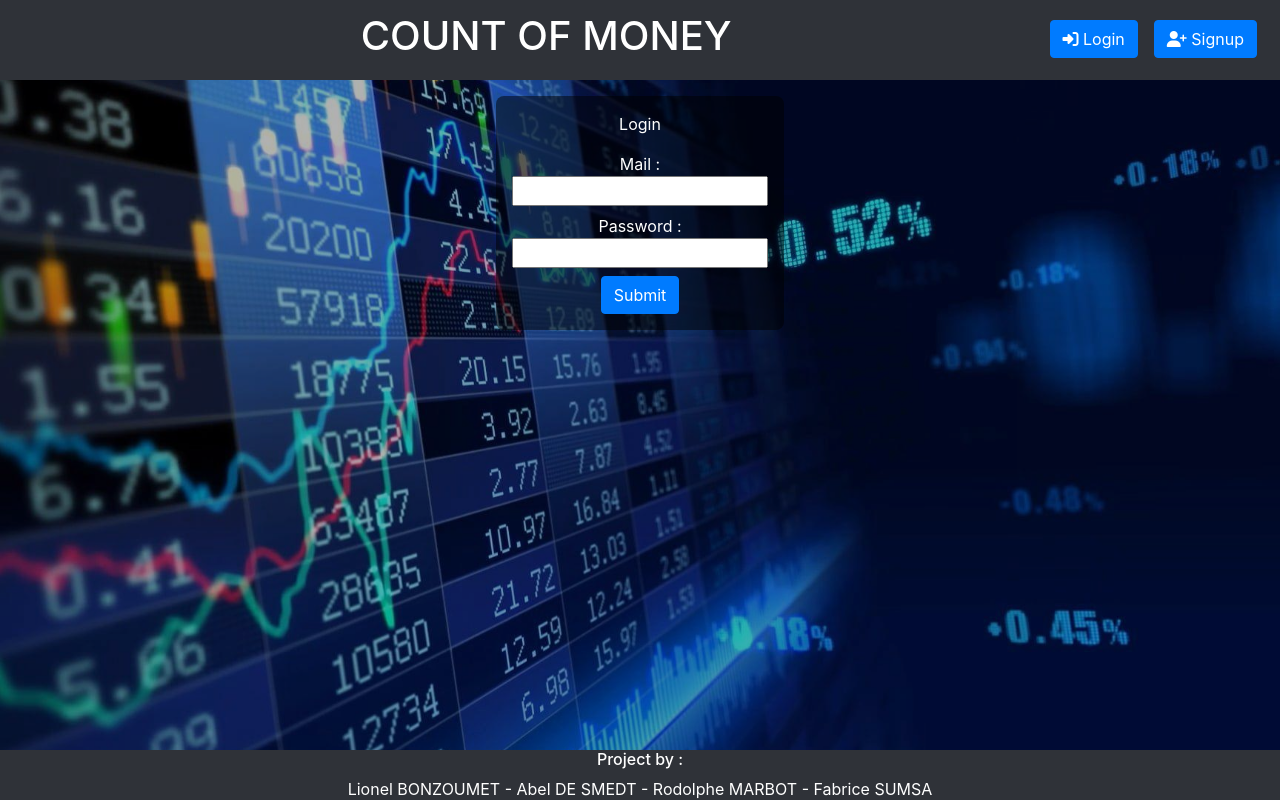
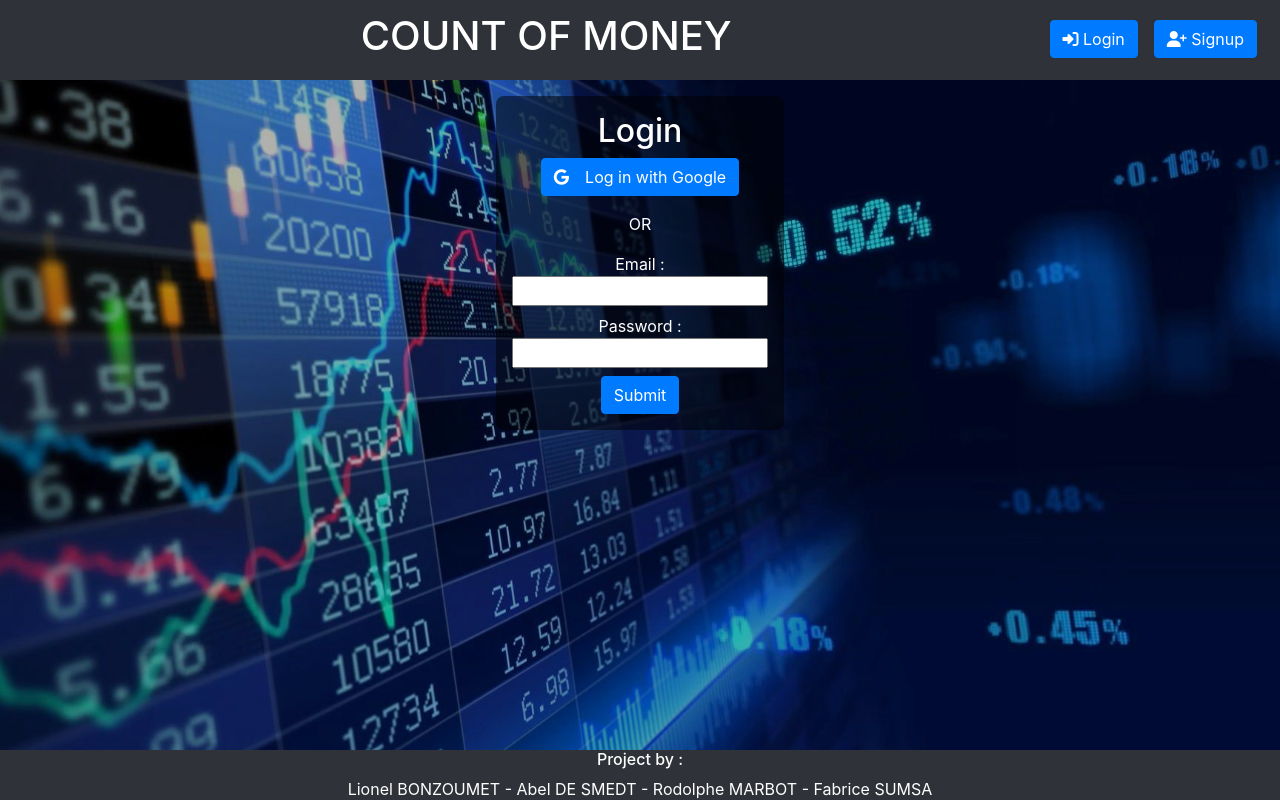
Before and after one commit to Fabrice-Fabio-S/Count-of-money-Front, a React (Create React App) app: page /login in a window 1280 px wide. Built offline with nearby package versions, Linux system fonts and the light colour scheme.

Commit message:
feat(GoogleAuth): add google Auth

```diff
--- a/src/App.js
+++ b/src/App.js
@@ -1,4 +1,4 @@
-import React, { useState } from "react";
+import React, { useEffect, useState } from "react";
 import { Container, Row, Col } from "react-bootstrap";
 import PricesIndexes from "./components/PricesIndexes";
 import News from "./components/News";
@@ -9,7 +9,7 @@ import SignUp from "./components/SignUp";
 import Preferences from "./components/Preferences";
 import Article from "./components/Article";
 import CryptoInfo from "./components/CryptoInfo";
-import { Switch, Route } from "react-router-dom";
+import { Switch, Route, useLocation, useHistory } from "react-router-dom";
 import AuthContext from "./context/AuthContext";
 import axios from "axios";
 import PrivateRoute from "./components/PrivateRoute";
@@ -18,11 +18,16 @@ import PublicRoute from "./components/PublicRoute";
 import "./App.css";
 
 function App() {
+  let googleAuth = useLocation();
+  let history = useHistory();
   // State
   const [isLogged, setIsLogged] = useState(
     localStorage.getItem("isLogged") || false
   );
   const [id, setId] = useState(localStorage.getItem("id") || {});
+  const [googleId, setGoogleId] = useState(
+    localStorage.getItem("googleId") || {}
+  );
   const [Mail, setMail] = useState("");
   const [Password, setPassword] = useState("");
   const [errorMsg, setErrorMsg] = useState("");
@@ -79,11 +84,34 @@ function App() {
       });
   };
 
+  useEffect(() => {
+    // Handle google auth
+    let searchParams = new URLSearchParams(googleAuth.search);
+    if (searchParams.get("token") !== null) {
+      let googleId = {
+        lastname: searchParams.get("lastname"),
+        firstname: searchParams.get("firstname"),
+        email: searchParams.get("email"),
+        token: searchParams.get("token"),
+      };
+      console.log(googleId);
+      setGoogleId(googleId);
+      setIsLogged(true);
+      localStorage.setItem("googleId", JSON.stringify(googleId));
+      localStorage.setItem("isLogged", true);
+      searchParams.delete("lastname", "firstname", "email", "token");
+      history.replace({
+        search: null,
+      });
+    }
+  }, [googleAuth, history]);
+
   return (
     <AuthContext.Provider
       value={{
         isLogged,
         id,
+        googleId,
         Mail,
         Password,
         handleSubmit,
@@ -120,7 +148,7 @@ function App() {
                     <Route path="/articles/:id">
                       <Article />
                     </Route>
-                    <Route path="/">
+                    <Route exact path="/">
                       <PricesIndexes />
                       <News />
                     </Route>
--- a/src/components/Header.jsx
+++ b/src/components/Header.jsx
@@ -23,7 +23,7 @@ function Header(props) {
                         <i className="fas fa-address-card"></i> My account
                       </Button>
                     </Link>
-                    <Link to="/logout">
+                    <Link to="/">
                       <Button onClick={handleLogout}>
                         <i className="fas fa-sign-out-alt"></i> Logout
                       </Button>
--- a/src/components/Login.css
+++ b/src/components/Login.css
@@ -7,3 +7,11 @@
   padding: 1em;
   border-radius: 0.5em;
 }
+
+.login .fab {
+  margin-right: 1em;
+}
+
+.login a.btn {
+  margin-bottom: 1em;
+}
--- a/src/components/Login.jsx
+++ b/src/components/Login.jsx
@@ -3,7 +3,7 @@ import React from "react";
 // import axios from "axios";
 import AuthContext from "../context/AuthContext";
 import { Redirect } from "react-router-dom";
-import { Alert } from "react-bootstrap";
+import { Alert, Button } from "react-bootstrap";
 
 class Login extends React.Component {
   render() {
@@ -23,11 +23,25 @@ class Login extends React.Component {
             <Redirect to="/" />
           ) : (
             <div className="login">
-              <p>Login</p>
+              <h2>Login</h2>
+              <div>
+                <Button
+                  href={
+                    process.env.REACT_APP_BACK_API_URL +
+                    `/api/users/auth/google`
+                  }
+                >
+                  <i className="fab fa-google"></i>
+                  Log in with Google
+                </Button>
+              </div>
+              <div>
+                <p>OR</p>
+              </div>
               <form onSubmit={handleSubmit}>
                 <div>
                   <label>
-                    Mail :<br></br>
+                    Email :<br></br>
                     <input
                       type="text"
                       autoComplete="username"
--- a/src/utils/Utils.js
+++ b/src/utils/Utils.js
@@ -1,3 +1,5 @@
 export const isLogged = () => {
-  return localStorage.getItem("id") ? true : false;
+  return localStorage.getItem("id") || localStorage.getItem("googleId")
+    ? true
+    : false;
 };
```
